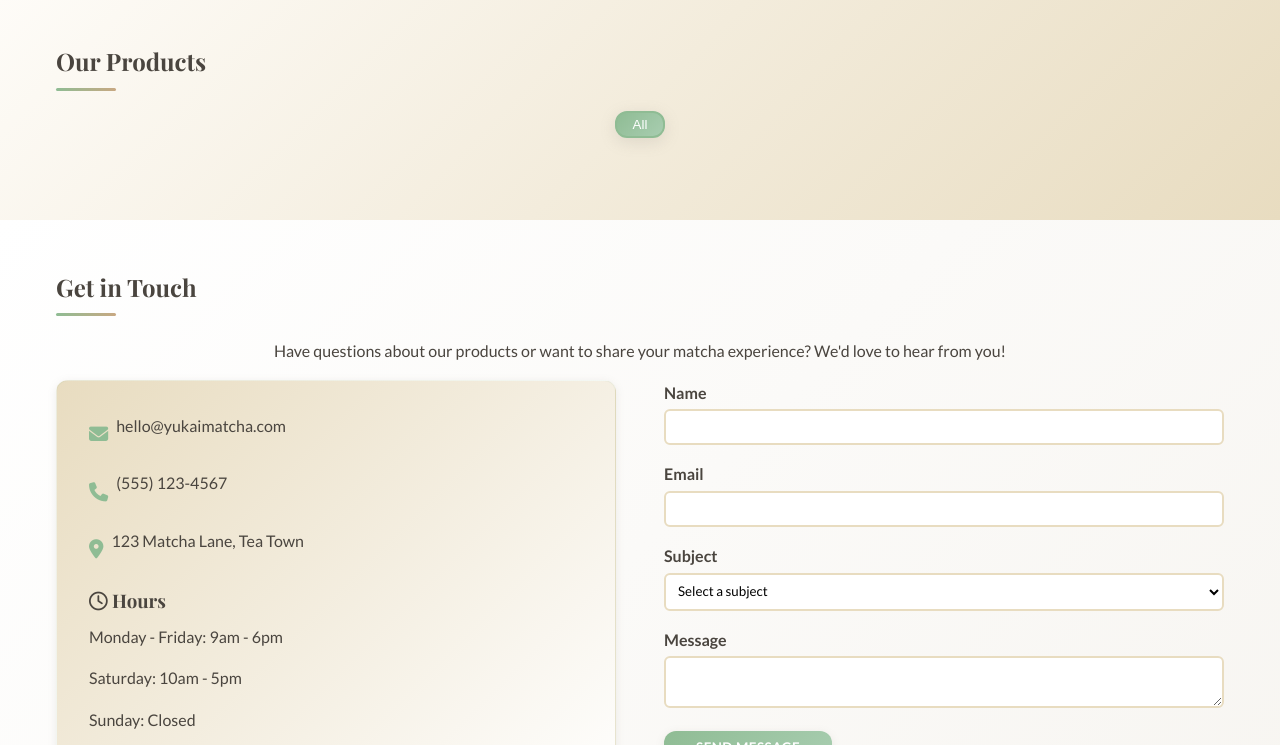
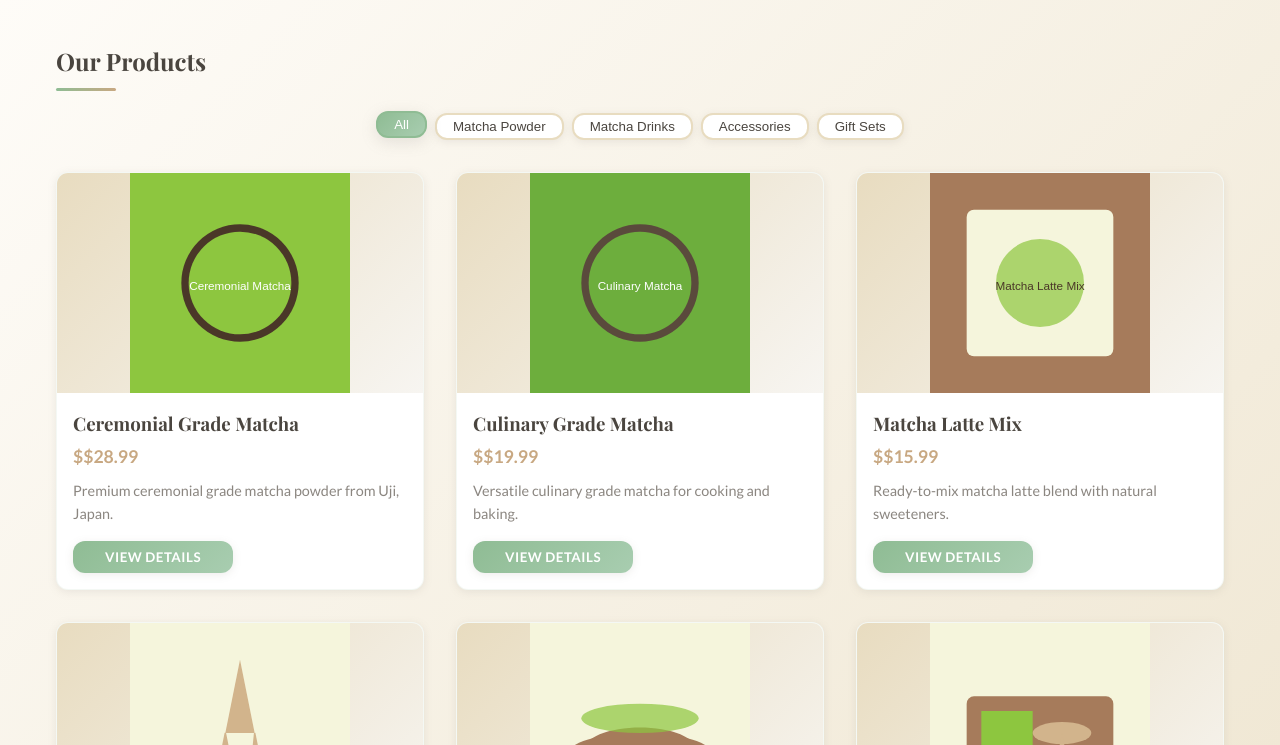
Before and after one commit to yoonuhr/Matcha, a plain HTML site: page index.html in a window 1280 px wide. Shown: the part 1650-2395 px from the top of the page. Drawn offline with nearby package versions, Linux system fonts and the light colour scheme.

Commit message:
auto-commit for 33d17245-6a9d-42ce-99fb-e7a17d75c209

```diff
--- a/index.html
+++ b/index.html
@@ -350,6 +350,7 @@
     <script src="js/products.js"></script>
     <script src="js/cart.js"></script>
     <script src="js/main.js"></script>
+    <script src="js/products-init.js"></script>
     <script src="js/debug.js"></script>
 </body>
 
```
